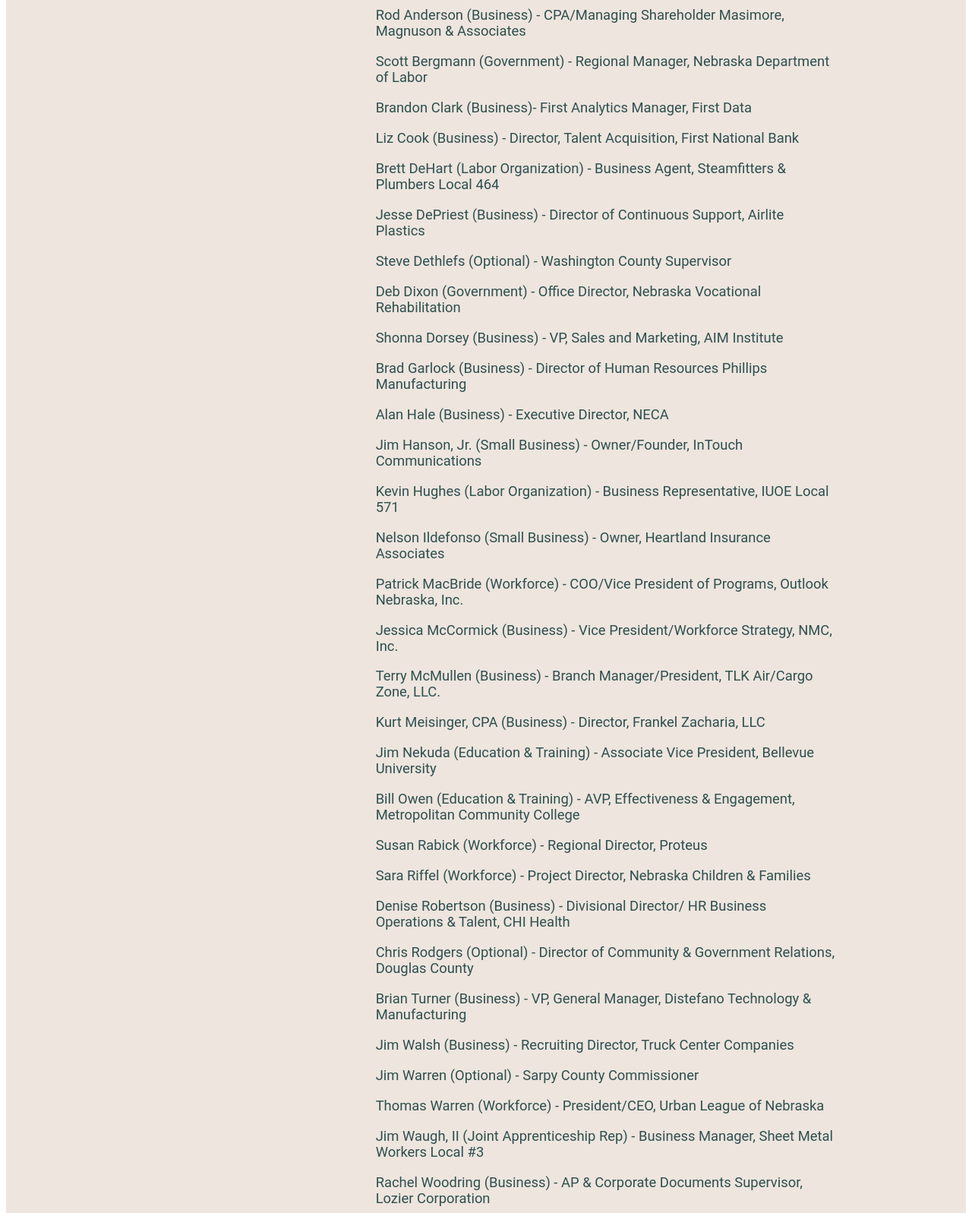
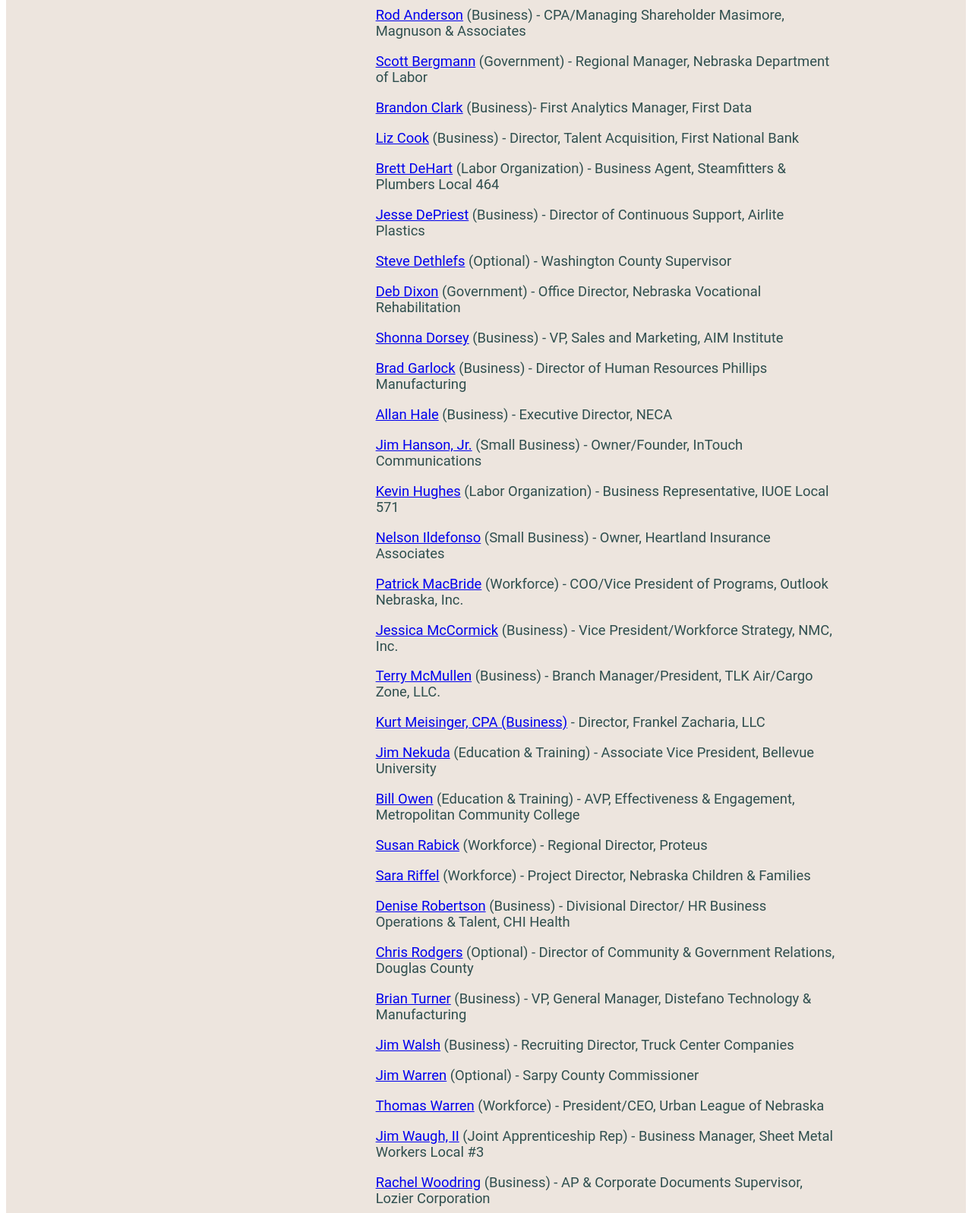
Before and after one commit to chegarty74/chegarty74.github.io, a plain HTML site: page BoardofDirectors.html in a window 1280 px wide. Shown: the part 676-2273 px from the top of the page at 76% size. Drawn offline with nearby package versions, Linux system fonts and the light colour scheme; some packages are replaced by stand-ins of ours; files that its build step writes are made by us from their sources; a script that the page names is missing.

Commit message:
Add LinkedIn links to each board member

```diff
--- a/BoardofDirectors.html
+++ b/BoardofDirectors.html
@@ -103,41 +103,41 @@
 
 
 
-                <p>Rod Anderson (Business) - CPA/Managing Shareholder Masimore, Magnuson & Associates</p>
+                <p><a href="https://www.linkedin.com/in/rodney-anderson-3154a99/">Rod Anderson</a> (Business) - CPA/Managing Shareholder Masimore, Magnuson & Associates</p>
 
-                <p>Scott Bergmann (Government) - Regional Manager, Nebraska Department of Labor</p>
-                <p>Brandon Clark (Business)- First Analytics Manager, First Data</p>
-                <p>Liz Cook (Business) - Director, Talent Acquisition, First National Bank</p>
-                <p>Brett DeHart (Labor Organization) - Business Agent, Steamfitters & Plumbers Local 464</p>
-                <p>Jesse DePriest (Business) - Director of Continuous Support, Airlite Plastics</p>
-                <p>Steve Dethlefs (Optional) - Washington County Supervisor</p>
-                <p>Deb Dixon (Government) - Office Director, Nebraska Vocational Rehabilitation</p>
-                <p>Shonna Dorsey (Business) - VP, Sales and Marketing, AIM Institute</p>
-                <p>Brad Garlock (Business) - Director of Human Resources Phillips Manufacturing</p>
-                <p>Alan Hale (Business) - Executive Director, NECA
+                <p><a href="https://www.linkedin.com/in/scott-bergmann-2ba2968b/">Scott Bergmann</a> (Government) - Regional Manager, Nebraska Department of Labor</p>
+                <p><a href="https://www.linkedin.com/in/brandon-clark-03010733/">Brandon Clark</a> (Business)- First Analytics Manager, First Data</p>
+                <p><a href="https://www.linkedin.com/in/lizcooktalentacquisition/">Liz Cook</a> (Business) - Director, Talent Acquisition, First National Bank</p>
+                <p><a href="https://www.linkedin.com/in/brett-dehart-81316382/">Brett DeHart</a> (Labor Organization) - Business Agent, Steamfitters & Plumbers Local 464</p>
+                <p><a href="https://www.linkedin.com/in/fjdepriest/">Jesse DePriest</a> (Business) - Director of Continuous Support, Airlite Plastics</p>
+                <p><a href="http://www.co.washington.ne.us/commissioners.html">Steve Dethlefs</a> (Optional) - Washington County Supervisor</p>
+                <p><a href="http://www.vr.nebraska.gov/index.html">Deb Dixon</a> (Government) - Office Director, Nebraska Vocational Rehabilitation</p>
+                <p><a href="https://www.linkedin.com/in/shonnadorsey/">Shonna Dorsey</a> (Business) - VP, Sales and Marketing, AIM Institute</p>
+                <p><a href="https://www.linkedin.com/in/brad-garlock-sphr-b859865/">Brad Garlock</a> (Business) - Director of Human Resources Phillips Manufacturing</p>
+                <p><a href="https://www.linkedin.com/in/allan-hale-47387427/">Allan Hale</a> (Business) - Executive Director, NECA
                 </p>
-                <p>Jim Hanson, Jr. (Small Business) - Owner/Founder, InTouch Communications</p>
-                <p>Kevin Hughes (Labor Organization) - Business Representative, IUOE Local 571</p>
-                <p>Nelson Ildefonso (Small Business) - Owner, Heartland Insurance Associates</p>
-                <p>Patrick MacBride (Workforce) - COO/Vice President of Programs, Outlook Nebraska, Inc.</p>
-                <p>Jessica McCormick (Business) - Vice President/Workforce Strategy, NMC, Inc.</p>
-                <p>Terry McMullen (Business) - Branch Manager/President, TLK Air/Cargo Zone, LLC.</p>
-                <p>Kurt Meisinger, CPA (Business) - Director, Frankel Zacharia, LLC</p>
-                <p>Jim Nekuda (Education & Training) - Associate Vice President, Bellevue University</p>
-                <p>Bill Owen (Education & Training) - AVP, Effectiveness & Engagement, Metropolitan Community College</p>
-                <p>Susan Rabick (Workforce) - Regional Director, Proteus
+                <p><a href="https://www.linkedin.com/in/jimhansonjr/">Jim Hanson, Jr.</a> (Small Business) - Owner/Founder, InTouch Communications</p>
+                <p><a href="https://www.iuoe571.org/contact.html">Kevin Hughes</a> (Labor Organization) - Business Representative, IUOE Local 571</p>
+                <p><a href="https://www.linkedin.com/in/sgmnic/">Nelson Ildefonso</a> (Small Business) - Owner, Heartland Insurance Associates</p>
+                <p><a href="https://www.linkedin.com/in/patrick-macbride-5673b250/">Patrick MacBride</a> (Workforce) - COO/Vice President of Programs, Outlook Nebraska, Inc.</p>
+                <p><a href="https://www.linkedin.com/in/jessica-mccormick-1713441/">Jessica McCormick</a> (Business) - Vice President/Workforce Strategy, NMC, Inc.</p>
+                <p><a href="https://www.linkedin.com/in/terry-mcmullen-8674711/">Terry McMullen</a> (Business) - Branch Manager/President, TLK Air/Cargo Zone, LLC.</p>
+                <p><a href="https://www.linkedin.com/in/kurt-meisinger-cpa-abv-569a5610/">Kurt Meisinger, CPA (Business)</a> - Director, Frankel Zacharia, LLC</p>
+                <p><a href="https://www.linkedin.com/in/jimnekuda/">Jim Nekuda</a> (Education & Training) - Associate Vice President, Bellevue University</p>
+                <p><a href="https://www.linkedin.com/in/bill-owen-15a21513/">Bill Owen</a> (Education & Training) - AVP, Effectiveness & Engagement, Metropolitan Community College</p>
+                <p><a href="https://www.linkedin.com/in/susan-billups-rabick-1a826a19/">Susan Rabick</a> (Workforce) - Regional Director, Proteus
                 </p>
-                <p>Sara Riffel (Workforce) - Project Director, Nebraska Children & Families </p>
-                <p>Denise Robertson (Business) - Divisional Director/ HR Business Operations & Talent, CHI Health</p>
-                <p>Chris Rodgers (Optional) - Director of Community & Government Relations, Douglas County</p>
+                <p><a href="https://www.linkedin.com/in/sara-riffel-b1b27989/">Sara Riffel</a> (Workforce) - Project Director, Nebraska Children & Families </p>
+                <p><a href="https://www.linkedin.com/in/denise-robertson-phr-94296012/">Denise Robertson</a> (Business) - Divisional Director/ HR Business Operations & Talent, CHI Health</p>
+                <p><a href="https://www.linkedin.com/in/chris-rodgers-5067643/">Chris Rodgers</a> (Optional) - Director of Community & Government Relations, Douglas County</p>
 
-                <p>Brian Turner (Business) - VP, General Manager, Distefano Technology & Manufacturing</p>
-                <p>Jim Walsh (Business) - Recruiting Director, Truck Center Companies</p>
-                <p>Jim Warren (Optional) - Sarpy County Commissioner
+                <p><a href="https://www.linkedin.com/in/brian-turner-8b1802a/">Brian Turner</a> (Business) - VP, General Manager, Distefano Technology & Manufacturing</p>
+                <p><a href="https://www.linkedin.com/in/jim-walsh-49b81846/">Jim Walsh</a> (Business) - Recruiting Director, Truck Center Companies</p>
+                <p><a href="https://www.linkedin.com/in/jim-warren-48a47911/">Jim Warren</a> (Optional) - Sarpy County Commissioner
 
-                    <p>Thomas Warren (Workforce) - President/CEO, Urban League of Nebraska</p>
-                    <p>Jim Waugh, II (Joint Apprenticeship Rep) - Business Manager, Sheet Metal Workers Local #3</p>
-                    <p>Rachel Woodring (Business) - AP & Corporate Documents Supervisor, Lozier Corporation</p>
+                    <p><a href="https://www.linkedin.com/in/thomas-warren-9a2a817/">Thomas Warren</a> (Workforce) - President/CEO, Urban League of Nebraska</p>
+                    <p><a href="https://www.linkedin.com/in/jim-waugh-a6a49899/">Jim Waugh, II</a> (Joint Apprenticeship Rep) - Business Manager, Sheet Metal Workers Local #3</p>
+                    <p><a href="https://www.linkedin.com/in/rachel-woodring-9a21b8a/">Rachel Woodring</a> (Business) - AP & Corporate Documents Supervisor, Lozier Corporation</p>
 
                     <!--<p>Mark Pope - HR Director, Hawkins Construction</p> -->
 
```
